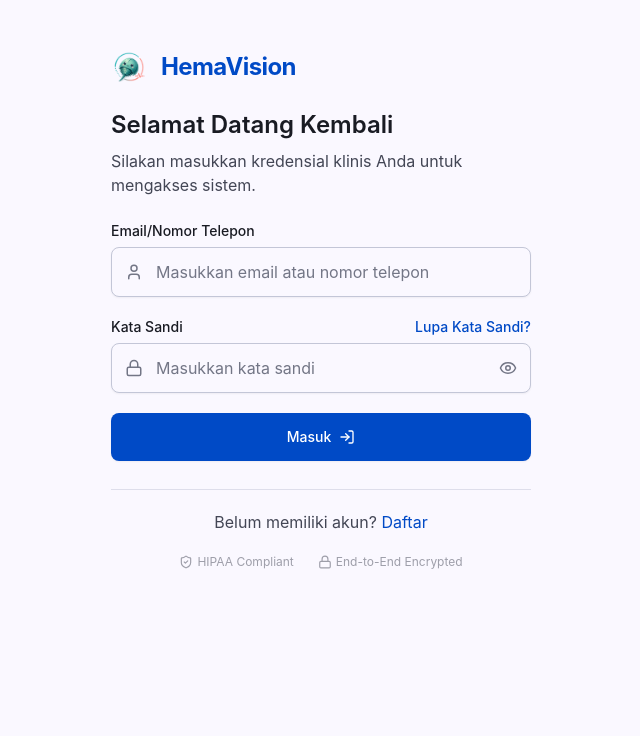
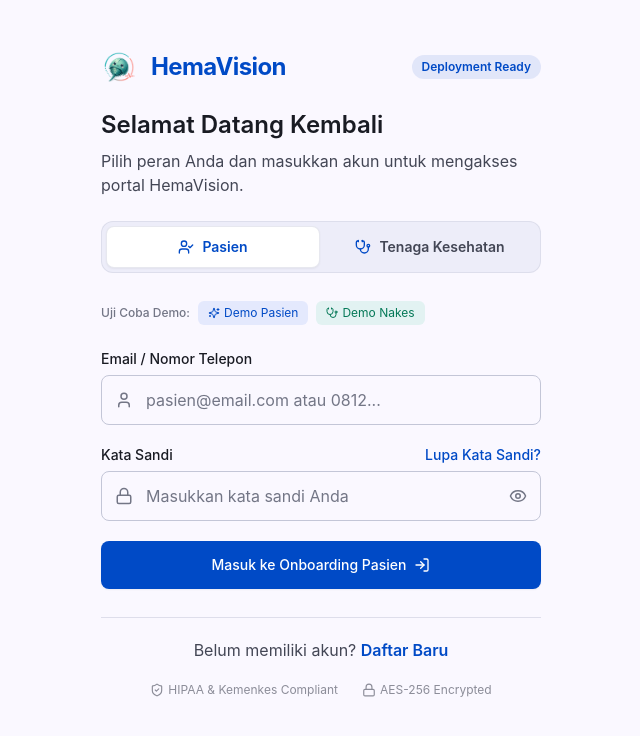
Before and after one commit to Narscode/HemaVision-anemiadetection, a Next.js app in the folder frontend/: page /login in a window 1280 px wide. Shown: the top 736 px of the page, without its empty margins (319-959 px from the left). Built offline with nearby package versions, Linux system fonts and the light colour scheme.

Commit message:
feat(fe): update patient login, register, and onboarding flow for deployment

```diff
--- a/frontend/src/app/(public)/login/page.tsx
+++ b/frontend/src/app/(public)/login/page.tsx
@@ -3,36 +3,79 @@
 import React, { useState } from "react";
 import Link from "next/link";
 import { useRouter } from "next/navigation";
-import { User, Lock, Eye, EyeOff, LogIn, ShieldCheck } from "lucide-react";
+import { User, Lock, Eye, EyeOff, LogIn, ShieldCheck, UserCheck, Stethoscope, Sparkles } from "lucide-react";
 import { ROUTES } from "@/lib/routes";
 
 export default function LoginPage() {
   const router = useRouter();
+  const [role, setRole] = useState<"patient" | "nakes">("patient");
   const [identifier, setIdentifier] = useState("");
   const [password, setPassword] = useState("");
   const [showPassword, setShowPassword] = useState(false);
+  const [isLoading, setIsLoading] = useState(false);
+
+  const handleFillDemo = (demoType: "patient" | "nakes") => {
+    setRole(demoType);
+    if (demoType === "patient") {
+      setIdentifier("pasien@hemavision.id");
+      setPassword("pasien123");
+    } else {
+      setIdentifier("dr.nakes@hemavision.id");
+      setPassword("nakes123");
+    }
+  };
 
   const handleSubmit = (e: React.FormEvent) => {
     e.preventDefault();
-    router.push(ROUTES.PATIENT.SKRINING_LANGKAH1);
+    setIsLoading(true);
+
+    try {
+      if (typeof window !== "undefined") {
+        const userSession = {
+          name: identifier.split("@")[0] || (role === "patient" ? "Pasien HemaVision" : "Dr. Tenaga Kesehatan"),
+          email: identifier.includes("@") ? identifier : `${identifier}@hemavision.id`,
+          role: role,
+          isLoggedIn: true,
+          loginAt: new Date().toISOString(),
+        };
+        localStorage.setItem("hemavision_user", JSON.stringify(userSession));
+        localStorage.setItem("hemavision_role", role);
+      }
+    } catch {
+      // fallback if localStorage disabled
+    }
+
+    setTimeout(() => {
+      if (role === "patient") {
+        router.push(ROUTES.PATIENT.ONBOARDING_LANGKAH1);
+      } else {
+        router.push(ROUTES.NAKES.DASHBOARD);
+      }
+    }, 600);
   };
 
   return (
     <main className="min-h-screen w-full bg-[#FAF8FF] flex flex-col justify-start items-center p-4 sm:p-6 font-sans">
-      <div className="w-full max-w-[420px] mx-auto py-6 space-y-6">
+      <div className="w-full max-w-[440px] mx-auto py-6 space-y-6">
 
         {/* Top Header Section */}
         <div className="space-y-6">
           {/* Logo Brand Header */}
-          <div className="flex items-center gap-3">
+          <div className="flex items-center justify-between">
+            <Link href="/" className="flex items-center gap-3 group">
               <img
                 src="/hemavision-logo.png"
                 alt="HemaVision Logo"
                 style={{ width: "38px", height: "37px", minWidth: "38px", minHeight: "37px", objectFit: "contain" }}
-              className="w-[38px] h-[37px] min-w-[38px] min-h-[37px] object-contain flex-shrink-0"
+                className="w-[38px] h-[37px] min-w-[38px] min-h-[37px] object-contain flex-shrink-0 group-hover:scale-105 transition-transform"
               />
               <span className="text-[#004AC6] text-2xl font-bold leading-8 tracking-tight">
                 HemaVision
+              </span>
+            </Link>
+
+            <span className="text-xs px-2.5 py-1 bg-[#004AC6]/10 text-[#004AC6] rounded-full font-semibold">
+              Deployment Ready
             </span>
           </div>
 
@@ -42,9 +85,59 @@ export default function LoginPage() {
               Selamat Datang Kembali
             </h1>
             <p className="text-[#434655] text-base font-normal leading-6">
-              Silakan masukkan kredensial klinis Anda untuk mengakses sistem.
+              Pilih peran Anda dan masukkan akun untuk mengakses portal HemaVision.
             </p>
           </div>
+        </div>
+
+        {/* Role Toggle Selector Tabs */}
+        <div className="p-1 bg-[#EDEDF9] rounded-xl flex items-center gap-1 border border-[#C3C6D7]/40 shadow-xs">
+          <button
+            type="button"
+            onClick={() => setRole("patient")}
+            className={`flex-1 py-2.5 px-3 rounded-lg text-sm font-semibold flex items-center justify-center gap-2 transition-all cursor-pointer ${
+              role === "patient"
+                ? "bg-white text-[#004AC6] shadow-sm border border-[#C3C6D7]/40"
+                : "text-[#434655] hover:text-[#191B23]"
+            }`}
+          >
+            <UserCheck className="w-4 h-4 text-[#004AC6]" />
+            <span>Pasien</span>
+          </button>
+
+          <button
+            type="button"
+            onClick={() => setRole("nakes")}
+            className={`flex-1 py-2.5 px-3 rounded-lg text-sm font-semibold flex items-center justify-center gap-2 transition-all cursor-pointer ${
+              role === "nakes"
+                ? "bg-white text-[#004AC6] shadow-sm border border-[#C3C6D7]/40"
+                : "text-[#434655] hover:text-[#191B23]"
+            }`}
+          >
+            <Stethoscope className="w-4 h-4 text-[#004AC6]" />
+            <span>Tenaga Kesehatan</span>
+          </button>
+        </div>
+
+        {/* Quick Demo Autofill Pill Buttons */}
+        <div className="flex items-center gap-2 pt-1">
+          <span className="text-xs text-[#737686] font-medium">Uji Coba Demo:</span>
+          <button
+            type="button"
+            onClick={() => handleFillDemo("patient")}
+            className="px-2.5 py-1 text-xs bg-[#2563EB]/10 text-[#004AC6] hover:bg-[#004AC6] hover:text-white rounded-md transition-colors cursor-pointer flex items-center gap-1"
+          >
+            <Sparkles className="w-3 h-3" />
+            <span>Demo Pasien</span>
+          </button>
+          <button
+            type="button"
+            onClick={() => handleFillDemo("nakes")}
+            className="px-2.5 py-1 text-xs bg-emerald-500/10 text-emerald-700 hover:bg-emerald-600 hover:text-white rounded-md transition-colors cursor-pointer flex items-center gap-1"
+          >
+            <Stethoscope className="w-3 h-3" />
+            <span>Demo Nakes</span>
+          </button>
         </div>
 
         {/* Login Form */}
@@ -52,7 +145,7 @@ export default function LoginPage() {
           {/* Field 1: Email / Phone */}
           <div className="space-y-1.5">
             <label className="block text-[#191B23] text-sm font-medium leading-5">
-              Email/Nomor Telepon
+              Email / Nomor Telepon
             </label>
             <div className="relative">
               <div className="absolute inset-y-0 left-0 pl-3.5 flex items-center pointer-events-none text-[#737686]">
@@ -62,8 +155,8 @@ export default function LoginPage() {
                 type="text"
                 value={identifier}
                 onChange={(e) => setIdentifier(e.target.value)}
-                placeholder="Masukkan email atau nomor telepon"
-                className="w-full py-3 pl-11 pr-4 bg-[#FAF8FF] border border-[#C3C6D7] rounded-lg shadow-sm text-base text-[#191B23] placeholder-[#737686] focus:outline-none focus:ring-2 focus:ring-[#004AC6]/20 focus:border-[#004AC6] transition-all"
+                placeholder={role === "patient" ? "pasien@email.com atau 0812..." : "nakes@faskes.go.id"}
+                className="w-full py-3 pl-11 pr-4 bg-[#FAF8FF] border border-[#C3C6D7] rounded-lg shadow-xs text-base text-[#191B23] placeholder-[#737686] focus:outline-none focus:ring-2 focus:ring-[#004AC6]/20 focus:border-[#004AC6] transition-all"
                 required
               />
             </div>
@@ -77,6 +170,10 @@ export default function LoginPage() {
               </label>
               <a
                 href="#forgot-password"
+                onClick={(e) => {
+                  e.preventDefault();
+                  alert("Link reset kata sandi telah dikirim ke email/nomor telepon Anda.");
+                }}
                 className="text-[#004AC6] text-sm font-medium leading-5 hover:underline"
               >
                 Lupa Kata Sandi?
@@ -90,14 +187,14 @@ export default function LoginPage() {
                 type={showPassword ? "text" : "password"}
                 value={password}
                 onChange={(e) => setPassword(e.target.value)}
-                placeholder="Masukkan kata sandi"
-                className="w-full py-3 pl-11 pr-11 bg-[#FAF8FF] border border-[#C3C6D7] rounded-lg shadow-sm text-base text-[#191B23] placeholder-[#737686] focus:outline-none focus:ring-2 focus:ring-[#004AC6]/20 focus:border-[#004AC6] transition-all"
+                placeholder="Masukkan kata sandi Anda"
+                className="w-full py-3 pl-11 pr-11 bg-[#FAF8FF] border border-[#C3C6D7] rounded-lg shadow-xs text-base text-[#191B23] placeholder-[#737686] focus:outline-none focus:ring-2 focus:ring-[#004AC6]/20 focus:border-[#004AC6] transition-all"
                 required
               />
               <button
                 type="button"
                 onClick={() => setShowPassword(!showPassword)}
-                className="absolute inset-y-0 right-0 pr-3.5 flex items-center text-[#737686] hover:text-[#191B23] focus:outline-none"
+                className="absolute inset-y-0 right-0 pr-3.5 flex items-center text-[#737686] hover:text-[#191B23] focus:outline-none cursor-pointer"
               >
                 {showPassword ? (
                   <EyeOff className="w-[18px] h-[18px]" />
@@ -111,9 +208,10 @@ export default function LoginPage() {
           {/* Action Button */}
           <button
             type="submit"
-            className="w-full py-3.5 px-4 bg-[#004AC6] hover:bg-[#003DA3] active:scale-[0.99] text-white font-medium text-sm leading-5 rounded-lg shadow-sm flex items-center justify-center gap-2 transition-all cursor-pointer"
+            disabled={isLoading}
+            className="w-full py-3.5 px-4 bg-[#004AC6] hover:bg-[#003DA3] active:scale-[0.99] text-white font-medium text-sm leading-5 rounded-lg shadow-sm flex items-center justify-center gap-2 transition-all cursor-pointer disabled:opacity-75"
           >
-            <span>Masuk</span>
+            <span>{isLoading ? "Memproses..." : role === "patient" ? "Masuk ke Onboarding Pasien" : "Masuk ke Dashboard Nakes"}</span>
             <LogIn className="w-[16px] h-[16px]" />
           </button>
         </form>
@@ -126,21 +224,21 @@ export default function LoginPage() {
             </span>
             <Link
               href={ROUTES.PUBLIC.REGISTER}
-              className="text-[#004AC6] text-base font-normal leading-6 hover:underline"
+              className="text-[#004AC6] text-base font-semibold leading-6 hover:underline"
             >
-              Daftar
+              Daftar Baru
             </Link>
           </div>
 
           {/* Compliance & Security Indicators */}
-          <div className="flex items-center justify-center gap-6 opacity-50 text-[#434655] text-xs font-normal leading-4">
+          <div className="flex items-center justify-center gap-6 opacity-60 text-[#434655] text-xs font-normal leading-4">
             <div className="flex items-center gap-1">
               <ShieldCheck className="w-3.5 h-3.5 text-[#434655]" />
-              <span>HIPAA Compliant</span>
+              <span>HIPAA & Kemenkes Compliant</span>
             </div>
             <div className="flex items-center gap-1">
               <Lock className="w-3.5 h-3.5 text-[#434655]" />
-              <span>End-to-End Encrypted</span>
+              <span>AES-256 Encrypted</span>
             </div>
           </div>
         </div>
--- a/frontend/src/app/(public)/register/page.tsx
+++ b/frontend/src/app/(public)/register/page.tsx
@@ -3,37 +3,74 @@
 import React, { useState } from "react";
 import Link from "next/link";
 import { useRouter } from "next/navigation";
-import { User, Mail, Lock, RotateCcw, Eye, EyeOff } from "lucide-react";
+import { User, Mail, Lock, RotateCcw, Eye, EyeOff, UserCheck, Stethoscope, Sparkles, ArrowRight } from "lucide-react";
 import { ROUTES } from "@/lib/routes";
 
 export default function RegisterPage() {
   const router = useRouter();
+  const [role, setRole] = useState<"patient" | "nakes">("patient");
   const [fullName, setFullName] = useState("");
   const [identifier, setIdentifier] = useState("");
   const [password, setPassword] = useState("");
   const [confirmPassword, setConfirmPassword] = useState("");
   const [showPassword, setShowPassword] = useState(false);
   const [agreed, setAgreed] = useState(false);
+  const [isLoading, setIsLoading] = useState(false);
 
   const handleSubmit = (e: React.FormEvent) => {
     e.preventDefault();
-    router.push(ROUTES.PATIENT.SKRINING_LANGKAH1);
+    if (password !== confirmPassword) {
+      alert("Konfirmasi kata sandi tidak cocok. Harap periksa kembali.");
+      return;
+    }
+    setIsLoading(true);
+
+    try {
+      if (typeof window !== "undefined") {
+        const registrationData = {
+          fullName,
+          emailOrPhone: identifier,
+          role,
+          registeredAt: new Date().toISOString(),
+        };
+        localStorage.setItem("hemavision_registered_user", JSON.stringify(registrationData));
+        localStorage.setItem("hemavision_patient_name", fullName);
+        if (identifier.startsWith("0") || identifier.startsWith("+")) {
+          localStorage.setItem("hemavision_patient_phone", identifier);
+        }
+      }
+    } catch {
+      // fallback if localStorage is disabled
+    }
+
+    setTimeout(() => {
+      if (role === "patient") {
+        router.push(ROUTES.PATIENT.ONBOARDING_LANGKAH1);
+      } else {
+        router.push(ROUTES.NAKES.DASHBOARD);
+      }
+    }, 500);
   };
 
   return (
     <main className="min-h-screen w-full bg-[#FAF8FF] flex flex-col justify-start items-center p-4 sm:p-6 font-sans">
-      <div className="w-full max-w-[420px] mx-auto py-6 sm:py-8 space-y-6">
+      <div className="w-full max-w-[440px] mx-auto py-6 sm:py-8 space-y-6">
 
         {/* Logo Brand Header */}
-        <div className="flex items-center gap-2">
+        <div className="flex items-center justify-between">
+          <Link href="/" className="flex items-center gap-2 group">
             <img
               src="/hemavision-logo.png"
               alt="HemaVision Logo"
               style={{ width: "28px", height: "27px", minWidth: "28px", minHeight: "27px", objectFit: "contain" }}
-            className="w-[28px] h-[27px] min-w-[28px] min-h-[27px] object-contain flex-shrink-0"
+              className="w-[28px] h-[27px] min-w-[28px] min-h-[27px] object-contain flex-shrink-0 group-hover:scale-105 transition-transform"
             />
-          <span className="text-[#004AC6] text-[24px] font-semibold leading-[32px] tracking-tight">
+            <span className="text-[#004AC6] text-[24px] font-bold leading-[32px] tracking-tight">
               HemaVision
+            </span>
+          </Link>
+          <span className="text-xs px-2.5 py-1 bg-[#004AC6]/10 text-[#004AC6] rounded-full font-semibold">
+            Onboarding Pasien
           </span>
         </div>
 
@@ -42,13 +79,42 @@ export default function RegisterPage() {
           <h1 className="text-[#191B23] text-[24px] font-semibold leading-[32px]">
             Buat Akun HemaVision
           </h1>
-          <p className="text-[#434655] text-[16px] font-normal leading-[24px]">
-            Lengkapi data di bawah ini untuk mendaftar sebagai tenaga kesehatan.
+          <p className="text-[#434655] text-[15px] font-normal leading-[22px]">
+            Daftarkan diri Anda untuk mengakses fitur skrining anemia berbasis AI HemaVision.
           </p>
         </div>
 
+        {/* Role Toggle Selector */}
+        <div className="p-1 bg-[#EDEDF9] rounded-xl flex items-center gap-1 border border-[#C3C6D7]/40 shadow-xs">
+          <button
+            type="button"
+            onClick={() => setRole("patient")}
+            className={`flex-1 py-2.5 px-3 rounded-lg text-sm font-semibold flex items-center justify-center gap-2 transition-all cursor-pointer ${
+              role === "patient"
+                ? "bg-white text-[#004AC6] shadow-sm border border-[#C3C6D7]/40"
+                : "text-[#434655] hover:text-[#191B23]"
+            }`}
+          >
+            <UserCheck className="w-4 h-4 text-[#004AC6]" />
+            <span>Pasien</span>
+          </button>
+
+          <button
+            type="button"
+            onClick={() => setRole("nakes")}
+            className={`flex-1 py-2.5 px-3 rounded-lg text-sm font-semibold flex items-center justify-center gap-2 transition-all cursor-pointer ${
+              role === "nakes"
+                ? "bg-white text-[#004AC6] shadow-sm border border-[#C3C6D7]/40"
+                : "text-[#434655] hover:text-[#191B23]"
+            }`}
+          >
+            <Stethoscope className="w-4 h-4 text-[#004AC6]" />
+            <span>Tenaga Kesehatan</span>
+          </button>
+        </div>
+
         {/* Register Form */}
-        <form onSubmit={handleSubmit} className="space-y-5">
+        <form onSubmit={handleSubmit} className="space-y-4">
           {/* Field 1: Nama Lengkap */}
           <div className="space-y-1">
             <label className="block text-[#191B23] text-[14px] font-medium leading-[20px]">
@@ -63,7 +129,7 @@ export default function RegisterPage() {
                 value={fullName}
                 onChange={(e) => setFullName(e.target.value)}
                 placeholder="Masukkan nama lengkap Anda"
-                className="w-full py-[14px] pl-[40px] pr-4 bg-[#FAF8FF] border border-[#C3C6D7] rounded-lg shadow-sm text-[16px] text-[#191B23] placeholder-[#C3C6D7] focus:outline-none focus:ring-2 focus:ring-[#004AC6]/20 focus:border-[#004AC6] transition-all"
+                className="w-full py-[12px] pl-[40px] pr-4 bg-[#FAF8FF] border border-[#C3C6D7] rounded-lg shadow-xs text-[15px] text-[#191B23] placeholder-[#737686] focus:outline-none focus:ring-2 focus:ring-[#004AC6]/20 focus:border-[#004AC6] transition-all"
                 required
               />
             </div>
@@ -72,7 +138,7 @@ export default function RegisterPage() {
           {/* Field 2: Email/Nomor Telepon */}
           <div className="space-y-1">
             <label className="block text-[#191B23] text-[14px] font-medium leading-[20px]">
-              Email/Nomor Telepon
+              Email / Nomor Telepon
             </label>
             <div className="relative">
               <div className="absolute inset-y-0 left-0 pl-3 flex items-center pointer-events-none text-[#737686]">
@@ -82,8 +148,8 @@ export default function RegisterPage() {
                 type="text"
                 value={identifier}
                 onChange={(e) => setIdentifier(e.target.value)}
-                placeholder="nama@email.com atau 0812..."
-                className="w-full py-[14px] pl-[40px] pr-4 bg-[#FAF8FF] border border-[#C3C6D7] rounded-lg shadow-sm text-[16px] text-[#191B23] placeholder-[#C3C6D7] focus:outline-none focus:ring-2 focus:ring-[#004AC6]/20 focus:border-[#004AC6] transition-all"
+                placeholder="nama@email.com atau 08123456789"
+                className="w-full py-[12px] pl-[40px] pr-4 bg-[#FAF8FF] border border-[#C3C6D7] rounded-lg shadow-xs text-[15px] text-[#191B23] placeholder-[#737686] focus:outline-none focus:ring-2 focus:ring-[#004AC6]/20 focus:border-[#004AC6] transition-all"
                 required
               />
             </div>
@@ -103,13 +169,13 @@ export default function RegisterPage() {
                 value={password}
                 onChange={(e) => setPassword(e.target.value)}
                 placeholder="Minimal 8 karakter"
-                className="w-full py-[14px] pl-[40px] pr-[40px] bg-[#FAF8FF] border border-[#C3C6D7] rounded-lg shadow-sm text-[16px] text-[#191B23] placeholder-[#C3C6D7] focus:outline-none focus:ring-2 focus:ring-[#004AC6]/20 focus:border-[#004AC6] transition-all"
+                className="w-full py-[12px] pl-[40px] pr-[40px] bg-[#FAF8FF] border border-[#C3C6D7] rounded-lg shadow-xs text-[15px] text-[#191B23] placeholder-[#737686] focus:outline-none focus:ring-2 focus:ring-[#004AC6]/20 focus:border-[#004AC6] transition-all"
                 required
               />
               <button
                 type="button"
                 onClick={() => setShowPassword(!showPassword)}
-                className="absolute inset-y-0 right-0 pr-3 flex items-center text-[#737686] hover:text-[#191B23] focus:outline-none"
+                className="absolute inset-y-0 right-0 pr-3 flex items-center text-[#737686] hover:text-[#191B23] focus:outline-none cursor-pointer"
               >
                 {showPassword ? (
                   <EyeOff className="w-[18px] h-[18px]" />
@@ -134,7 +200,7 @@ export default function RegisterPage() {
                 value={confirmPassword}
                 onChange={(e) => setConfirmPassword(e.target.value)}
                 placeholder="Ketik ulang kata sandi"
-                className="w-full py-[14px] pl-[40px] pr-4 bg-[#FAF8FF] border border-[#C3C6D7] rounded-lg shadow-sm text-[16px] text-[#191B23] placeholder-[#C3C6D7] focus:outline-none focus:ring-2 focus:ring-[#004AC6]/20 focus:border-[#004AC6] transition-all"
+                className="w-full py-[12px] pl-[40px] pr-4 bg-[#FAF8FF] border border-[#C3C6D7] rounded-lg shadow-xs text-[15px] text-[#191B23] placeholder-[#737686] focus:outline-none focus:ring-2 focus:ring-[#004AC6]/20 focus:border-[#004AC6] transition-all"
                 required
               />
             </div>
@@ -150,8 +216,8 @@ export default function RegisterPage() {
               className="w-4 h-4 mt-0.5 rounded border-[#C3C6D7] bg-[#FAF8FF] text-[#004AC6] focus:ring-[#004AC6]/20 cursor-pointer"
               required
             />
-            <label htmlFor="privacy-terms" className="text-[#434655] text-[14px] font-normal leading-[20px] cursor-pointer">
-              Saya telah membaca dan menyetujui ketentuan penggunaan dan kebijakan privasi.
+            <label htmlFor="privacy-terms" className="text-[#434655] text-[13px] font-normal leading-[18px] cursor-pointer">
+              Saya telah membaca dan menyetujui ketentuan penggunaan dan kebijakan privasi HemaVision.
             </label>
           </div>
 
@@ -159,23 +225,25 @@ export default function RegisterPage() {
           <div className="pt-2">
             <button
               type="submit"
-              className="w-full py-[12px] px-4 bg-[#004AC6] hover:bg-[#003DA3] active:scale-[0.99] text-white font-medium text-[14px] leading-[20px] rounded-lg shadow-sm transition-all cursor-pointer text-center"
+              disabled={isLoading}
+              className="w-full py-[14px] px-4 bg-[#004AC6] hover:bg-[#003DA3] active:scale-[0.99] text-white font-semibold text-[14px] leading-[20px] rounded-lg shadow-sm transition-all cursor-pointer text-center flex items-center justify-center gap-2 disabled:opacity-75"
             >
-              Lanjutkan
+              <span>{isLoading ? "Mendaftar..." : role === "patient" ? "Daftar & Mulai Onboarding Pasien" : "Daftar Akun Nakes"}</span>
+              <ArrowRight className="w-4 h-4" />
             </button>
           </div>
         </form>
 
         {/* Footer Login Link */}
         <div className="pt-2 text-center">
-          <span className="text-[#004AC6] text-[14px] font-medium leading-[20px]">
+          <span className="text-[#434655] text-[14px] font-medium leading-[20px]">
             Sudah memiliki akun?{" "}
           </span>
           <Link
             href={ROUTES.PUBLIC.LOGIN}
             className="text-[#004AC6] text-[14px] font-bold underline leading-[20px] hover:opacity-80"
           >
-            Masuk
+            Masuk Kredensial
           </Link>
         </div>
 
```
Also changed, not shown: frontend/src/app/(patient)/pasien/Onboarding/langkah-1/page.tsx (+36 -6 lines), 1 other file (tests, documents, lock files or other folders). Lines whose indentation alone changed are shown as unchanged.
